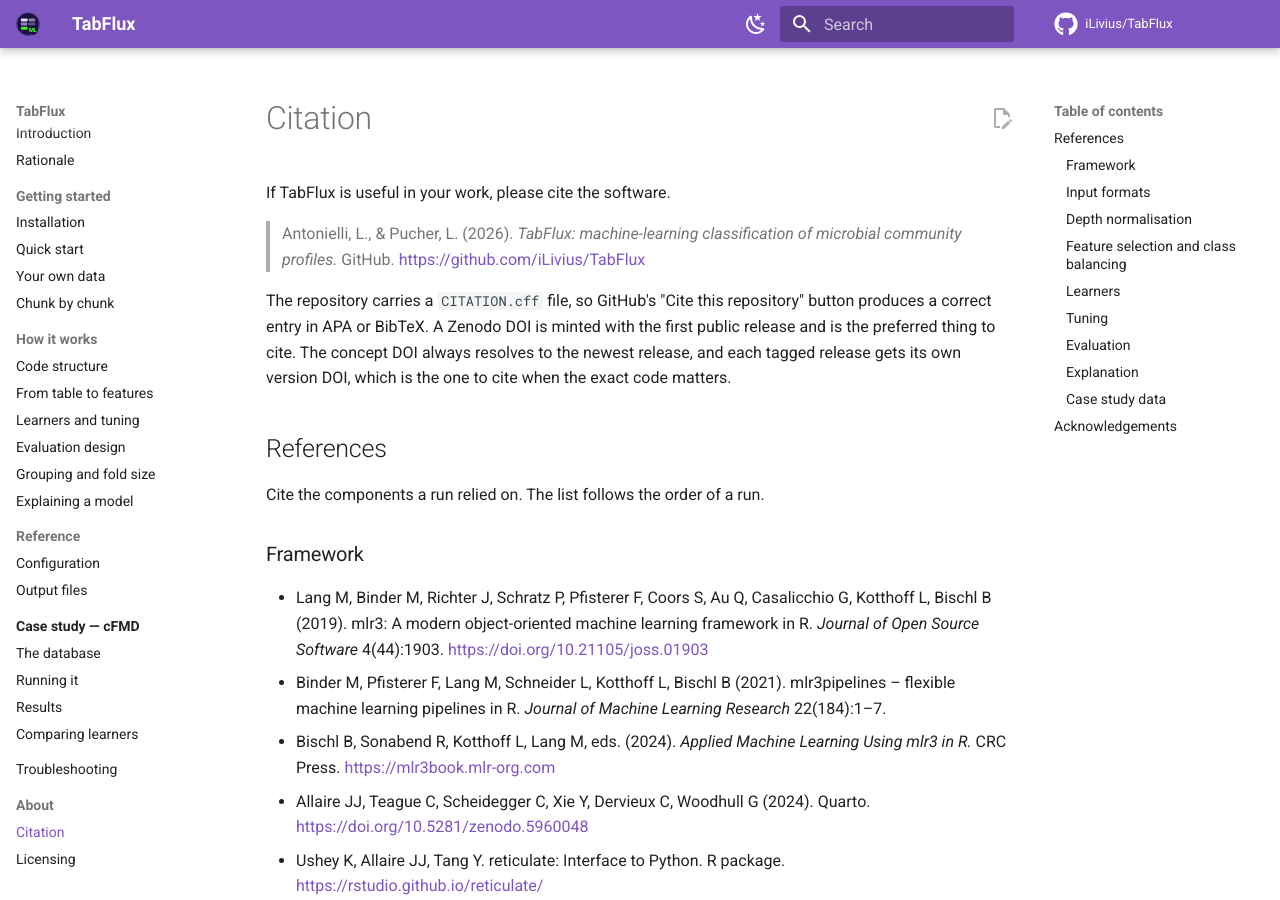
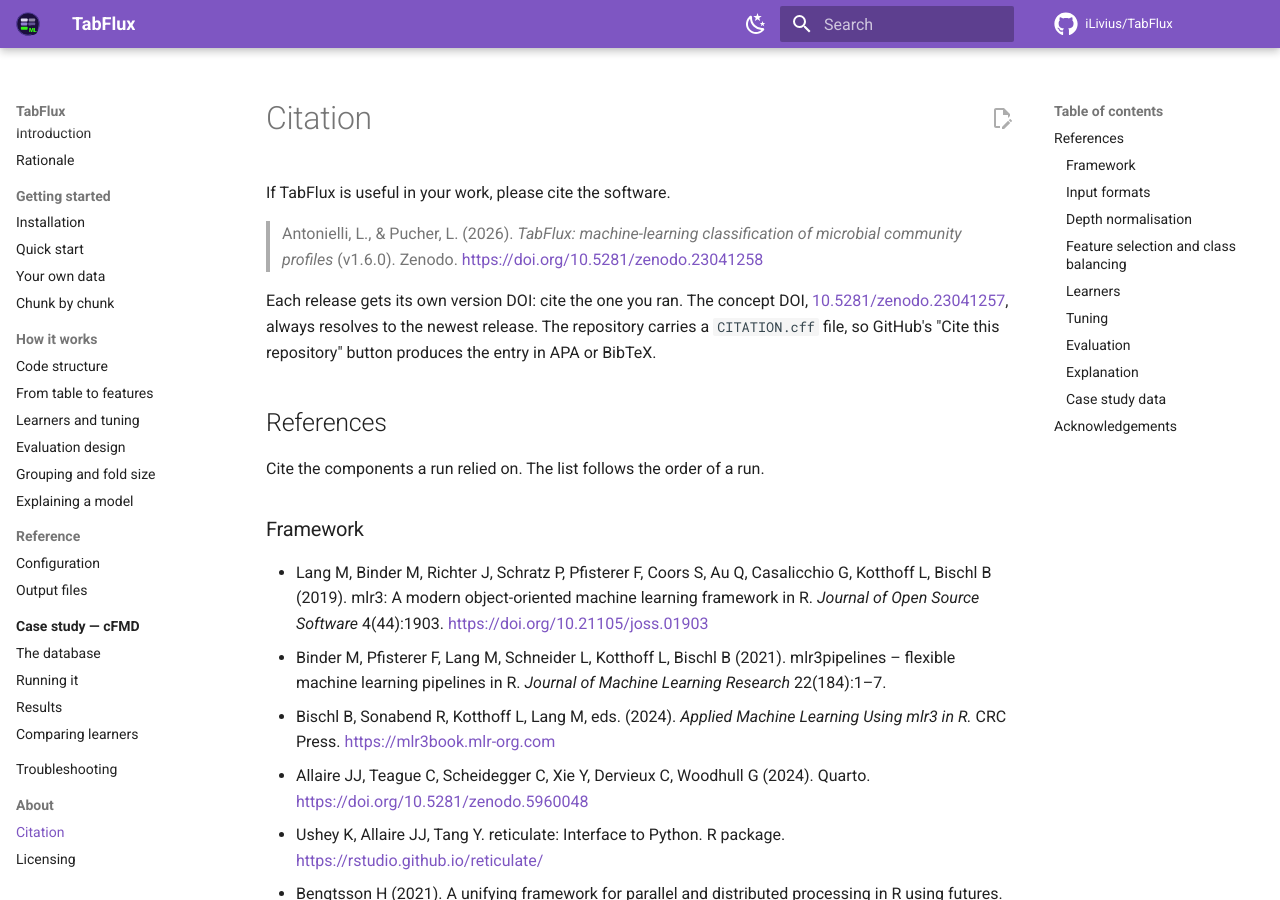
Before and after one commit to iLivius/TabFlux, an MkDocs documentation site: the page built from docs/about/citation.md, in a window 1280 px wide and 900 px high. Built offline with MkDocs 1.6.1 and Material for MkDocs 9.7.7, drawn with Linux system fonts in a browser that asks for light colours; comment, search, counter and statistics services are not loaded.

Commit message:
Cite the Zenodo DOI in the README, the citation page and CITATION.cff
The README badge and CITATION.cff use the concept DOI
(10.5281/zenodo.23041257), which always resolves to the newest release;
the citation line cites v1.6.0 by its version DOI (10.5281/zenodo.23041258).

Co-Authored-By: Claude Opus 5.5 (1M context) <noreply@anthropic.com>

```diff
--- a/docs/about/citation.md
+++ b/docs/about/citation.md
@@ -2,14 +2,13 @@
 
 If TabFlux is useful in your work, please cite the software.
 
-> Antonielli, L., & Pucher, L. (2026). *TabFlux: machine-learning classification of microbial community profiles.*
-> GitHub. <https://github.com/iLivius/TabFlux>
+> Antonielli, L., & Pucher, L. (2026). *TabFlux: machine-learning classification of
+> microbial community profiles* (v1.6.0). Zenodo. <https://doi.org/10.5281/zenodo.23041258>
 
+Each release gets its own version DOI: cite the one you ran. The concept DOI,
+[10.5281/zenodo.23041257](https://doi.org/10.5281/zenodo.23041257), always resolves to the newest release.
 The repository carries a `CITATION.cff` file, so GitHub's "Cite this repository" button
-produces a correct entry in APA or BibTeX. A Zenodo DOI is minted with the first public
-release and is the preferred thing to cite. The concept DOI always resolves to the
-newest release, and each tagged release gets its own version DOI, which is the one to
-cite when the exact code matters.
+produces the entry in APA or BibTeX.
 
 ## References
 
```
Also changed, not shown: README.md (+3 -3 lines), 1 other file.
